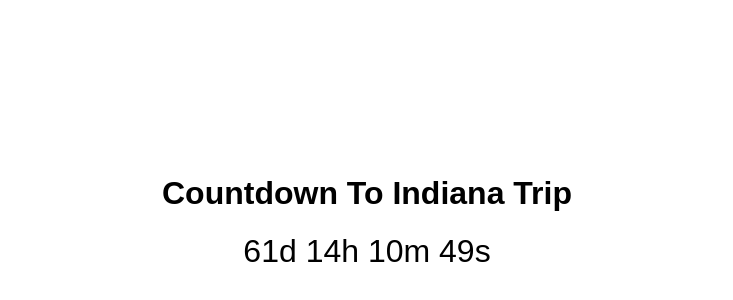
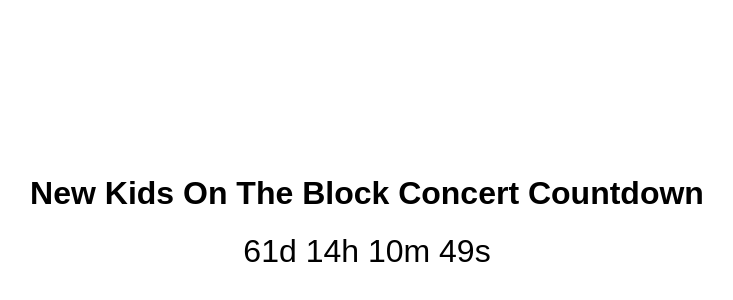
Before and after one commit to croberts32914/NewKidsOnTheBlock.io, a plain HTML site: page index.html in a window 1280 px wide. Shown: the part 188-488 px from the top of the page, without its empty margins (273-1006 px from the left). Drawn offline with Linux system fonts and the light colour scheme.

Commit message:
Update index.html

```diff
--- a/index.html
+++ b/index.html
@@ -4,13 +4,13 @@
 <head>
   <meta charset="UTF-8">
   <meta name="viewport" content="width=device-width, initial-scale=1.0">
-  <title>Countdown Timer</title>
+  <title>New Kids On The Block Countdown Timer</title>
   <link rel="stylesheet" href="styles.css">
 </head>
 
 <body>
   <div class="countdown-container">
-    <h1>Countdown To Indiana Trip</h1>
+    <h1>New Kids On The Block Concert Countdown</h1>
     <div id="countdown"></div>
   </div>
   <script src="script.js"></script>
```
